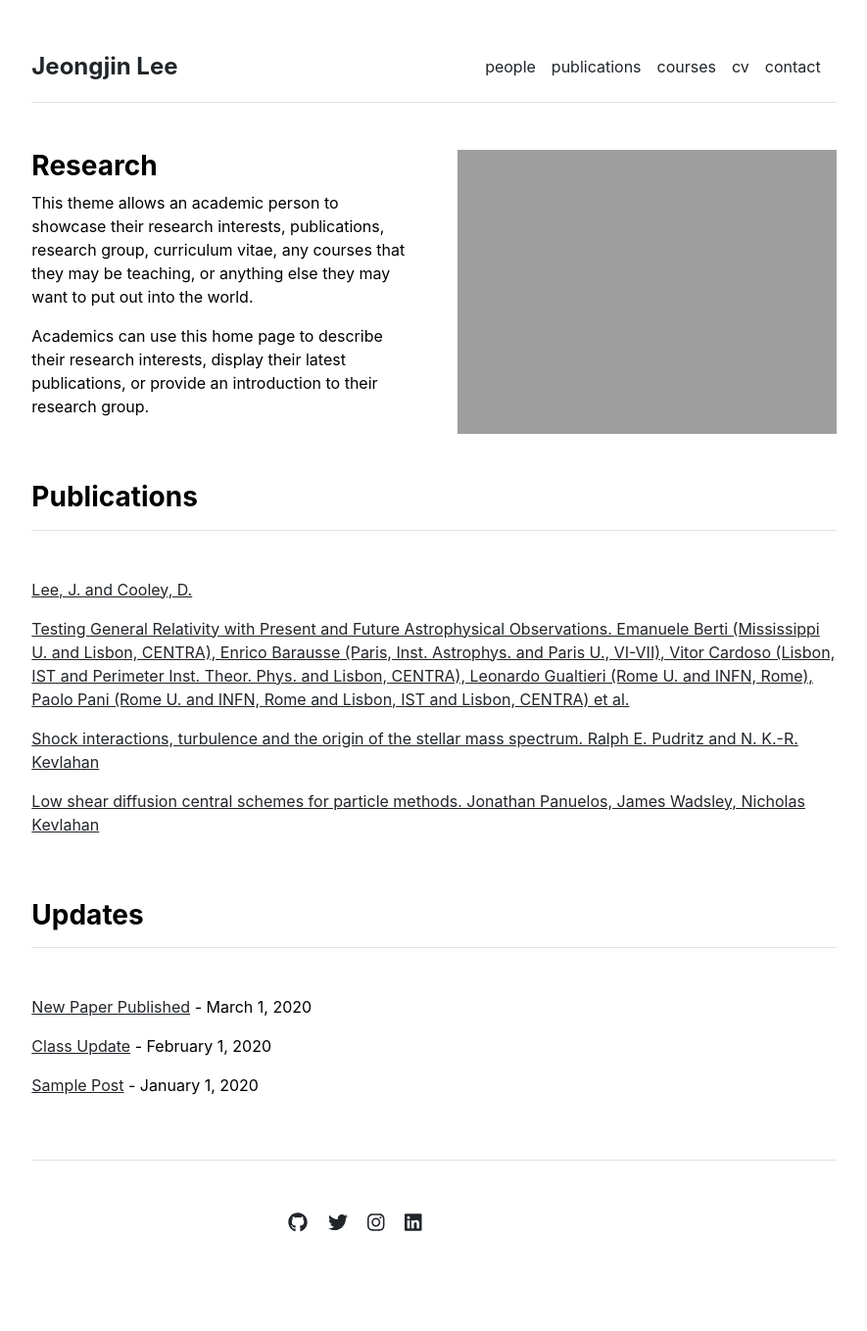
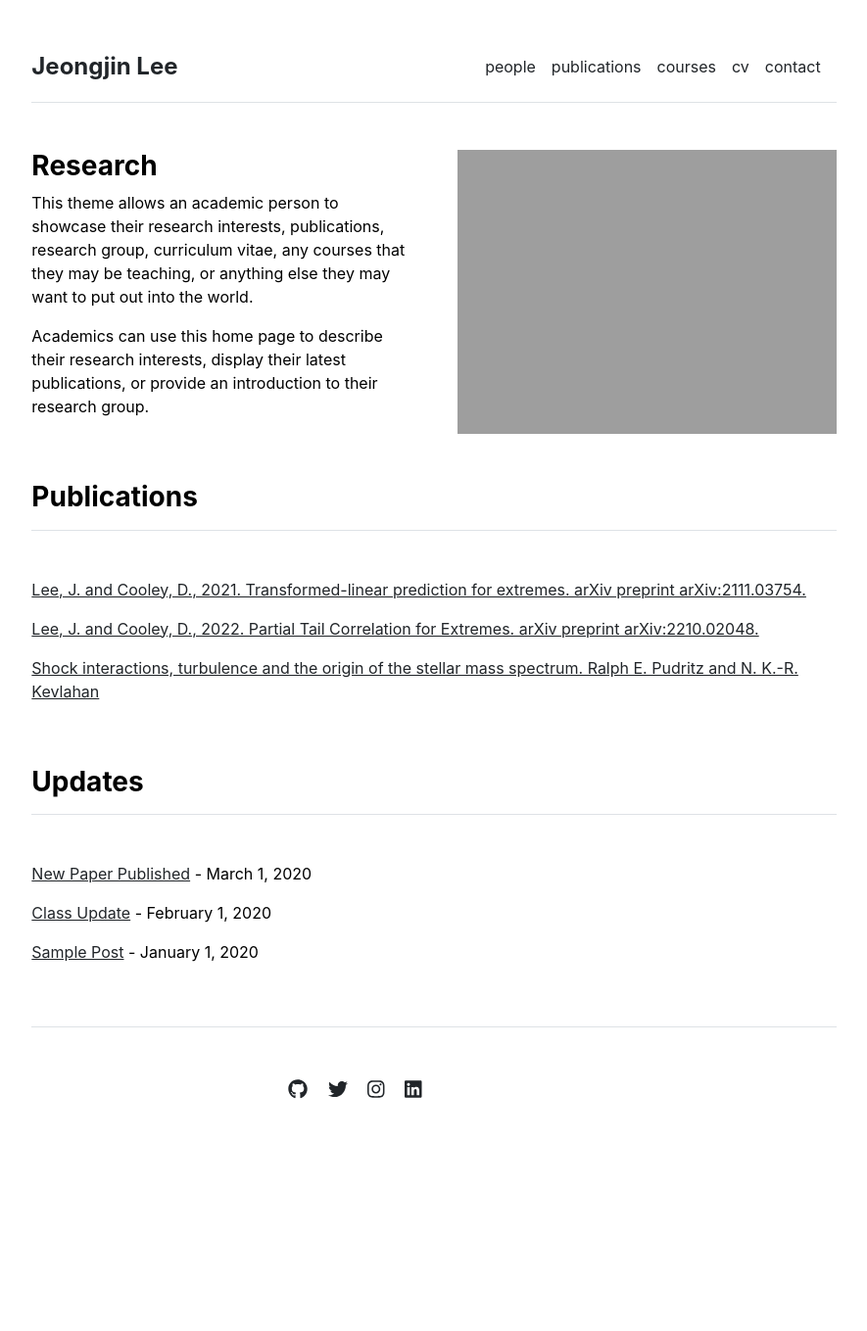
Before and after one commit to JeongjinLee88/JeongjinLee88.github.io, a Jekyll site: the page built from index.md, in a window 1280 px wide. Shown: the whole page at 98% size, without its empty margins (197-1082 px from the left). Built offline with Jekyll 4.4.1, drawn with Linux system fonts in a browser that asks for light colours; after the commit the page ends 1223 px from its top, so only the background shows below that.

Commit message:
Update publications.yml

```diff
--- a/_data/publications.yml
+++ b/_data/publications.yml
@@ -1,11 +1,9 @@
 featured:
-- {name: 'Lee, J. and Cooley, D.', url: '/publications/LinearPredictionforExtremes_unblinded.pdf'}
-- {name: 'Testing General Relativity with Present and Future Astrophysical Observations. Emanuele Berti (Mississippi U. and Lisbon, CENTRA), Enrico Barausse (Paris, Inst. Astrophys. and Paris U., VI-VII), Vitor Cardoso (Lisbon, IST and Perimeter Inst. Theor. Phys. and Lisbon, CENTRA), Leonardo Gualtieri (Rome U. and INFN, Rome), Paolo Pani (Rome U. and INFN, Rome and Lisbon, IST and Lisbon, CENTRA) et al.', url: '/publications/1501.07274.pdf'}
+- {name: 'Lee, J. and Cooley, D., 2021. Transformed-linear prediction for extremes. arXiv preprint arXiv:2111.03754.', url: '/publications/LinearPredictionforExtremes_unblinded.pdf'}
+- {name: 'Lee, J. and Cooley, D., 2022. Partial Tail Correlation for Extremes. arXiv preprint arXiv:2210.02048.', url: '/publications/Partial Tail Correlation for Extremes.pdf'}
 - {name: 'Shock interactions, turbulence and the origin of the stellar mass spectrum. Ralph E. Pudritz and N. K.-R. Kevlahan', url: 'http://ms.mcmaster.ca/kevla/pdf/articles/PhilTransRSoc_2013.pdf'}
-- {name: 'Low shear diffusion central schemes for particle methods. Jonathan Panuelos, James Wadsley, Nicholas Kevlahan', url: 'http://ms.mcmaster.ca/kevla/pdf/articles/jcp_v414.pdf'}
 
 index:
-- {name: 'Lee, J. and Cooley, D.', url: '/publications/LinearPredictionforExtremes_unblinded.pdf'}
+- {name: 'Lee, J. and Cooley, D., 2021. Transformed-linear prediction for extremes. arXiv preprint arXiv:2111.03754.', url: '/publications/LinearPredictionforExtremes_unblinded.pdf'}
+- {name: 'Lee, J. and Cooley, D., 2022. Partial Tail Correlation for Extremes. arXiv preprint arXiv:2210.02048.', url: '/publications/Partial Tail Correlation for Extremes.pdf'}
 - {name: 'Shock interactions, turbulence and the origin of the stellar mass spectrum. Ralph E. Pudritz and N. K.-R. Kevlahan', url: 'http://ms.mcmaster.ca/kevla/pdf/articles/PhilTransRSoc_2013.pdf'}
-- {name: 'Low shear diffusion central schemes for particle methods. Jonathan Panuelos, James Wadsley, Nicholas Kevlahan', url: 'http://ms.mcmaster.ca/kevla/pdf/articles/jcp_v414.pdf'}
-- {name: 'Numerical solutions of thin film equations for polymer flows. Thomas. Salez, Joshua D. McGraw, Sara Cormier, Oliver Bäumchen, Kari Dalnoki-Veress, and Elie Raphaël', url: 'https://static1.squarespace.com/static/5684891d7086d74497aeb71f/t/56ec510d2fe1319543ab6d6f/1458327821946/10.1140-epje-i2012-12114-x.pdf'}
```
